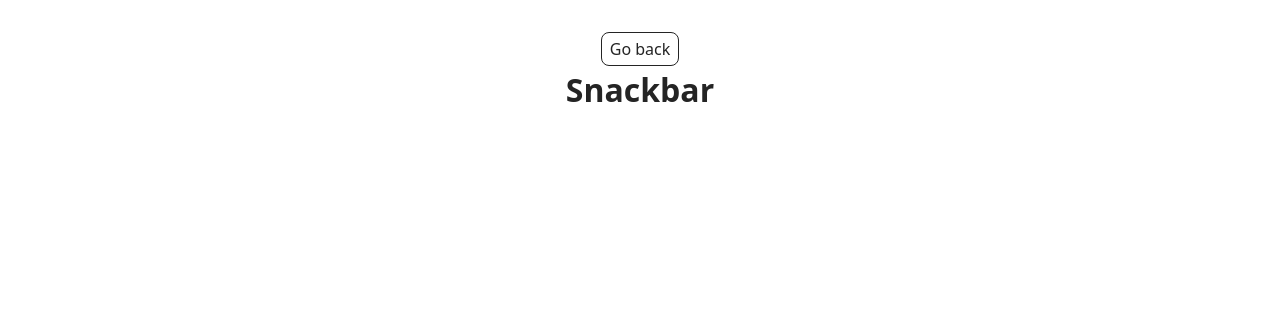
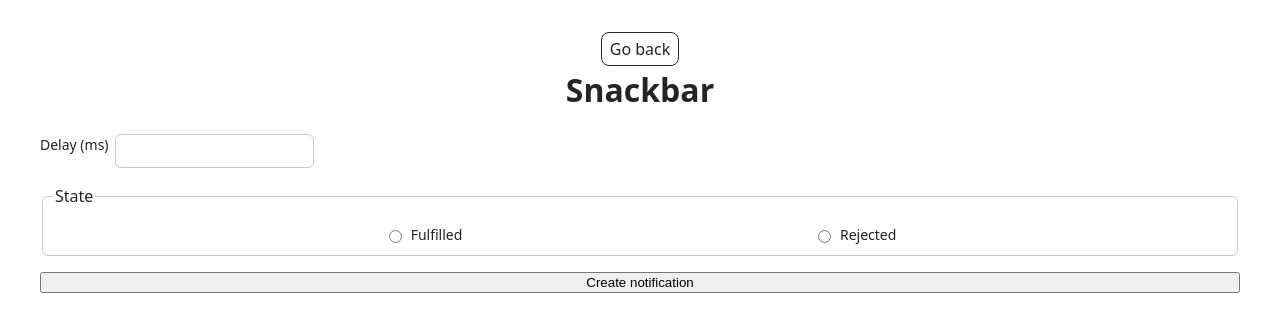
Before and after one commit to SerdiukSerhii/goit-js-hw-10, a website built with Vite: page src/2-snackbar.html in a window 1280 px wide. Built offline with nearby package versions, Linux system fonts and the light colour scheme.

Commit message:
add task-2 js

```diff
--- a/src/2-snackbar.html
+++ b/src/2-snackbar.html
@@ -12,6 +12,27 @@
       <div class="container">
         <a class="back-link" href="./index.html">Go back</a>
         <h1 class="main-title">Snackbar</h1>
+
+        <form class="form js-form">
+          <label>
+            Delay (ms)
+            <input class="delay-ms" type="number" name="delay" required />
+          </label>
+
+          <fieldset>
+            <legend>State</legend>
+            <label class="radio-field">
+              <input type="radio" name="state" value="fulfilled" required />
+              Fulfilled
+            </label>
+            <label class="radio-field">
+              <input type="radio" name="state" value="rejected" required />
+              Rejected
+            </label>
+          </fieldset>
+
+          <button type="submit">Create notification</button>
+        </form>
       </div>
     </main>
 
--- /dev/null
+++ b/src/css/2-snackbar.css
@@ -0,0 +1,50 @@
+.main-title {
+  margin-bottom: 20px;
+  text-align: center;
+}
+
+.form {
+  display: flex;
+  flex-direction: column;
+  gap: 16px;
+}
+
+.form label {
+  display: flex;
+  flex-direction: row;
+
+  text-align: left;
+  font-size: 14px;
+  gap: 6px;
+}
+
+.form .delay-ms {
+  padding: 8px;
+  border: 1px solid #ccc;
+  border-radius: 6px;
+  font-size: 14px;
+}
+
+fieldset {
+  display: flex;
+  justify-content: space-evenly;
+  gap: 20px;
+  align-items: center;
+
+  text-align: left;
+  border: 1px solid #ccc;
+  border-radius: 6px;
+  padding: 10px;
+}
+
+fieldset label {
+  flex-direction: row;
+  align-items: center;
+  gap: 6px;
+  margin-top: 6px;
+}
+
+.radio-field {
+  display: flex;
+  flex-direction: row;
+}
--- a/src/js/2-snackbar.js
+++ b/src/js/2-snackbar.js
@@ -1 +1,43 @@
-console.log('snackbar');
+import '../css/2-snackbar.css';
+import iziToast from 'izitoast';
+import 'izitoast/dist/css/iziToast.min.css';
+
+const form = document.querySelector('.js-form');
+
+function createPromise(delay, state) {
+  return new Promise((res, rej) => {
+    setTimeout(() => {
+      if (state === 'fulfilled') {
+        res(delay);
+      } else {
+        rej(delay);
+      }
+    }, delay);
+  });
+}
+
+form.addEventListener('submit', e => {
+  e.preventDefault();
+
+  const delay = Number(form.elements.delay.value);
+  const state = form.elements.state.value;
+
+  const promise = createPromise(delay, state);
+
+  promise
+    .then(delayValue => {
+      iziToast.success({
+        message: `✅ Fulfilled promise in ${delayValue}ms`,
+        position: 'topRight',
+        icon: false,
+      });
+    })
+    .catch(delayValue => {
+      iziToast.error({
+        message: `❌ Rejected promise in ${delayValue}ms`,
+        position: 'topRight',
+        icon: false,
+      });
+    });
+  form.reset();
+});
```
